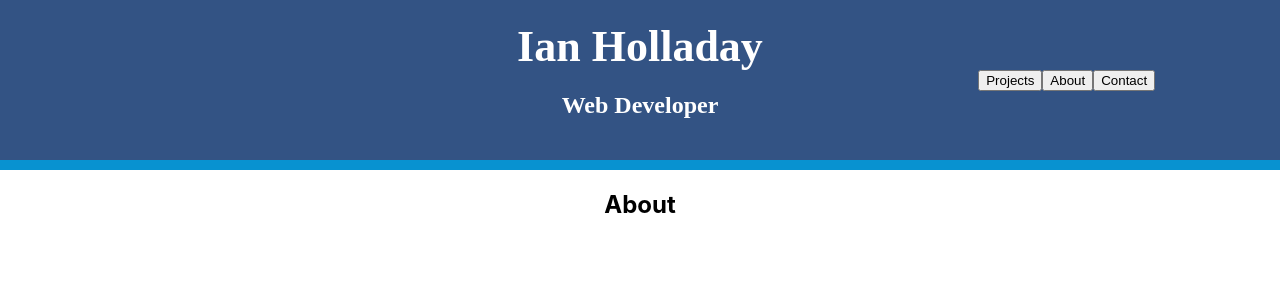
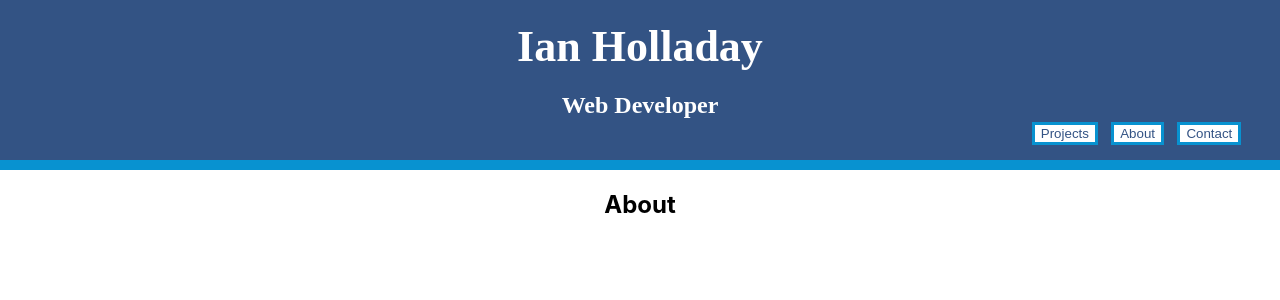
Before and after one commit to holladayian/personal-site, a React (Create React App) app: page /about in a window 1280 px wide. Shown: the top 300 px of the page. Built offline with nearby package versions, Linux system fonts and the light colour scheme.

Commit message:
add margin to buttons

```diff
--- a/src/styles/Header.scss
+++ b/src/styles/Header.scss
@@ -1,7 +1,6 @@
 .header {
   display: grid;
   grid-template-columns: 1fr 1fr 1fr;
-  align-items: center;
   // justify-content: center;
   width: 100%;
   height: 10em;
@@ -14,9 +13,12 @@
 .intros {
   grid-column-start: 2;
   grid-column-end: 3;
+  display: flex;
+  flex-direction: column;
+  align-items: center;
   // display: flex;
   // align-items: center;
-  // justify-content: center;
+  justify-content: center;
   // flex-direction: column;
 }
 
@@ -28,4 +30,16 @@
 .button-section {
   grid-column-start: 3;
   grid-column-end: 4;
+  display: flex;
+  justify-content: flex-end;
+  align-items: flex-end;
+  margin-bottom: .5em;
+  margin-right: 2em;
 }
+
+.button-section button {
+  margin: .5em;
+  border: solid 3px #0892d0;
+  background-color: white;
+  color: #335384
+}
```
